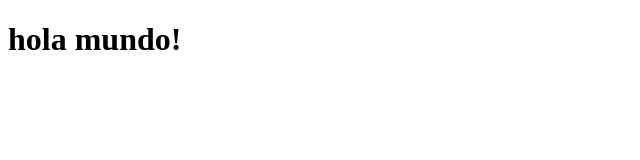
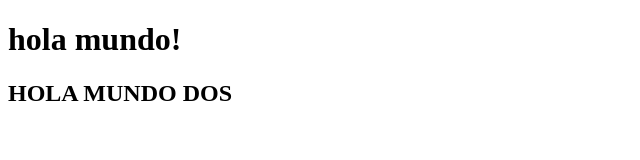
Before and after one commit to luquichen/prueba, a plain HTML site: page index.html in a window 1280 px wide. Shown: the whole page, without its empty margins (0-640 px from the left). Drawn offline with Linux system fonts and the light colour scheme.

Commit message:
segunda preba ahora tengo un h2

```diff
--- a/index.html
+++ b/index.html
@@ -7,5 +7,6 @@
 </head>
 <body>
     <h1> hola mundo!</h1>
+    <h2>    HOLA MUNDO DOS</h2>
 </body>
 </html>
```
